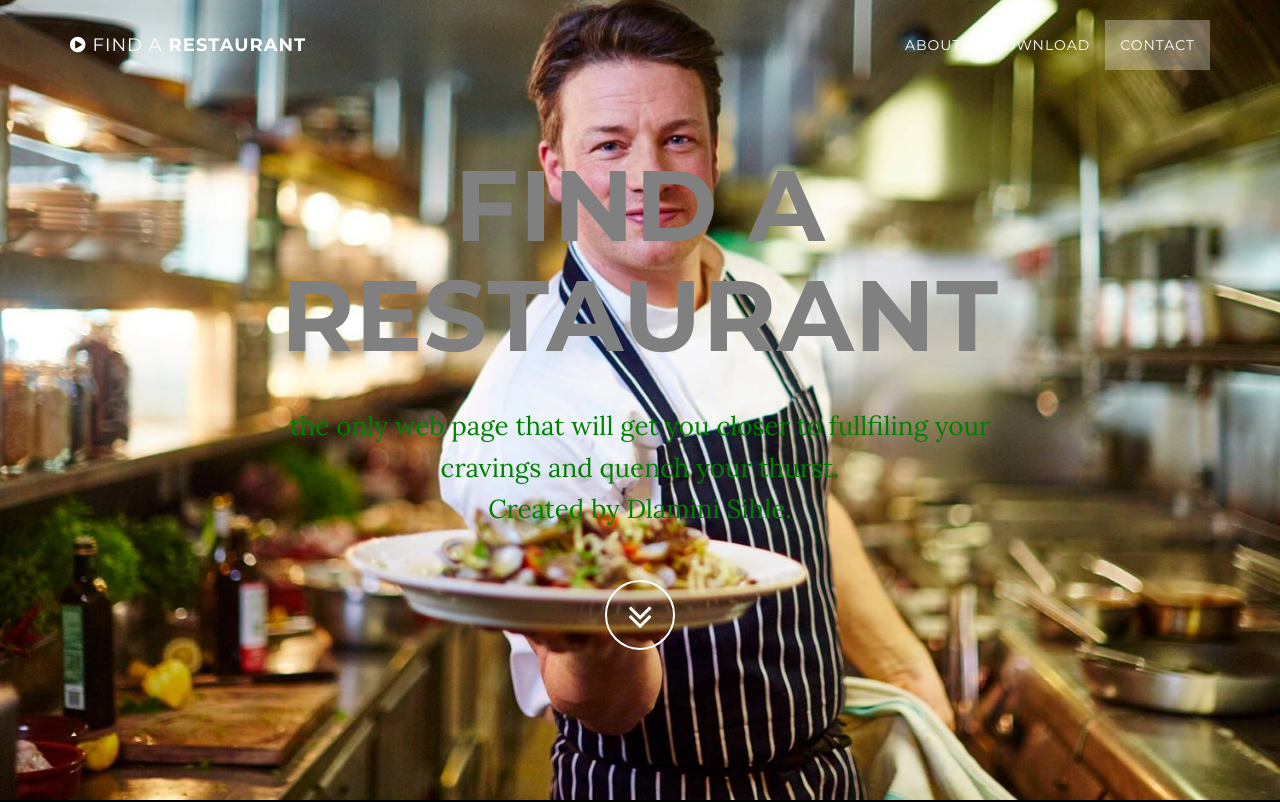
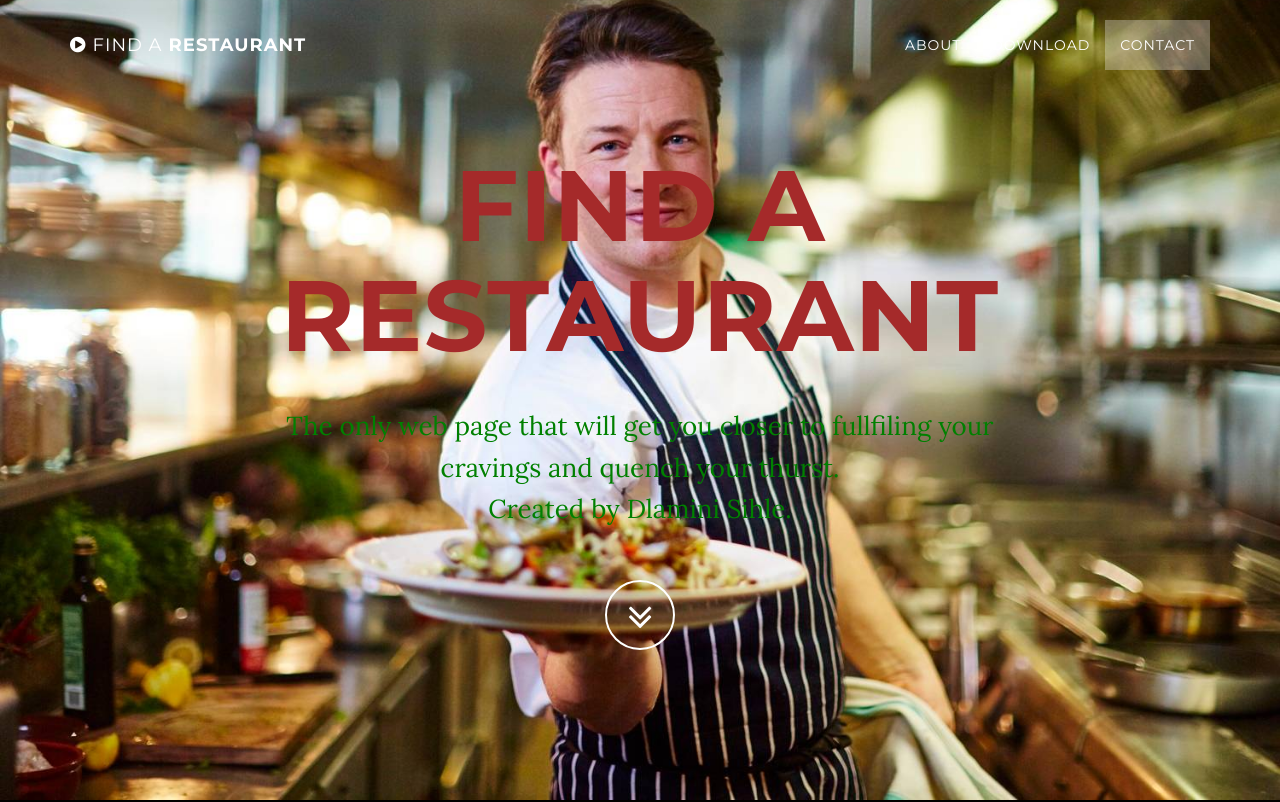
Before and after one commit to dlaminisihle/grayscale-onepage, a website: page index.html in a window 1280 px wide. Shown: the top 802 px of the page. Drawn offline with nearby package versions, Linux system fonts and the light colour scheme; some packages are replaced by stand-ins of ours.

Commit message:
Add files via upload

```diff
--- a/index.html
+++ b/index.html
@@ -74,8 +74,8 @@
             <div class="container">
                 <div class="row">
                     <div class="col-md-8 col-md-offset-2">
-                        <h1 class="brand-heading" style="color:gray">Find A Restaurant</h1>
-                        <p class="intro-text" style="color:green" > the only web page that will get you closer to fullfiling your cravings and quench your thurst.
+                        <h1 class="brand-heading" style="color:brown">Find A Restaurant</h1>
+                        <p class="intro-text" style="color:green" > The only web page that will get you closer to fullfiling your cravings and quench your thurst.
                             <br>Created by Dlamini Sihle.</p>
                         <a href="#about" class="btn btn-circle page-scroll">
                             <i class="fa fa-angle-double-down animated"></i>
@@ -104,7 +104,7 @@
             <div class="container">
                 <div class="col-lg-8 col-lg-offset-2">
                     <h2 style="color:gray">Top Restaurant</h2>
-                    <p style="color:green">You can view the top international Restaurant in the world including the manues of each</p>
+                    <p style="color:brown">You can view the top international Restaurant in the world including the manues of each</p>
                     <a href="http://startbootstrap.com/template-overviews/grayscale/" class="btn btn-default btn-lg">Visit Page</a>
                 </div>
             </div>
```
